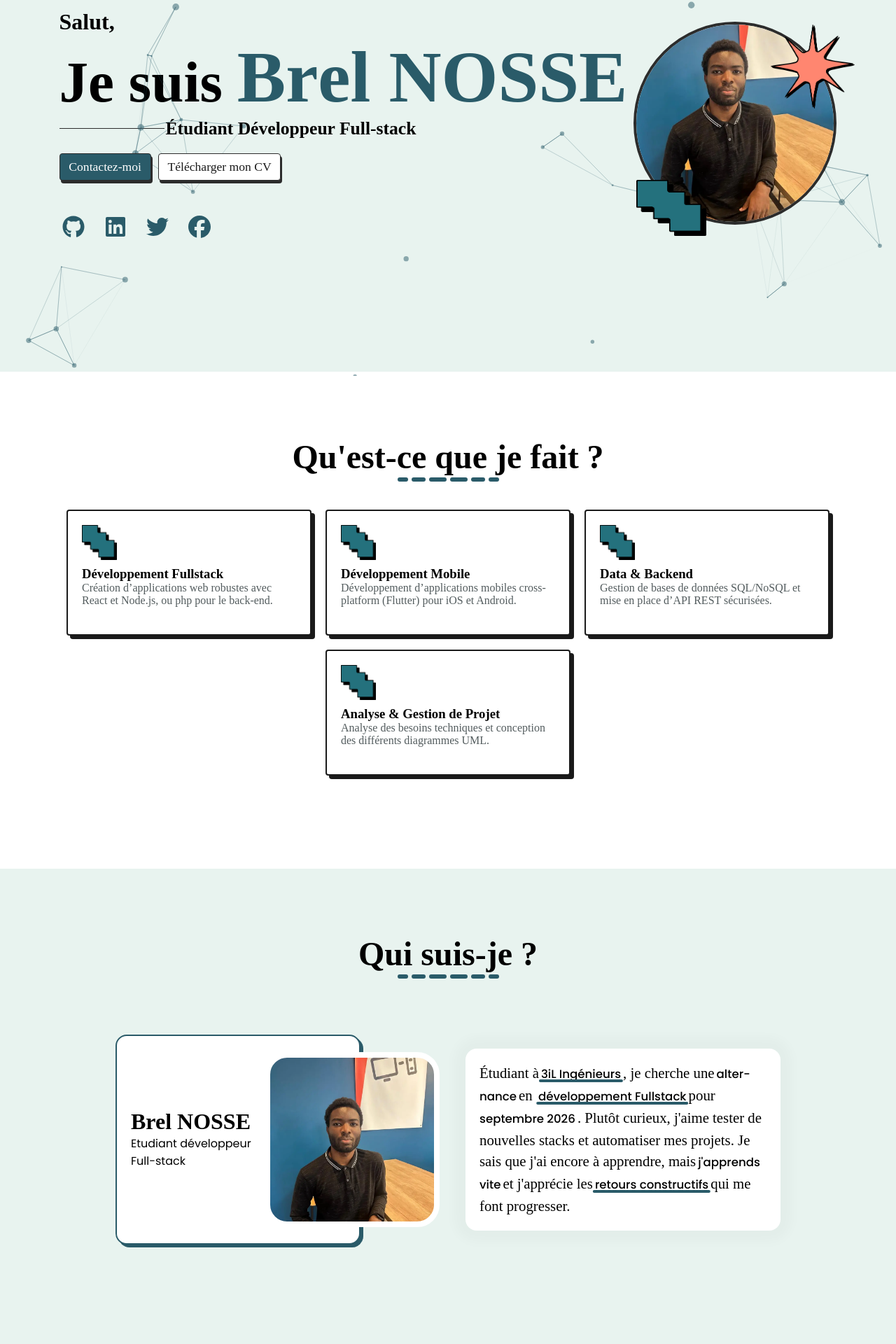
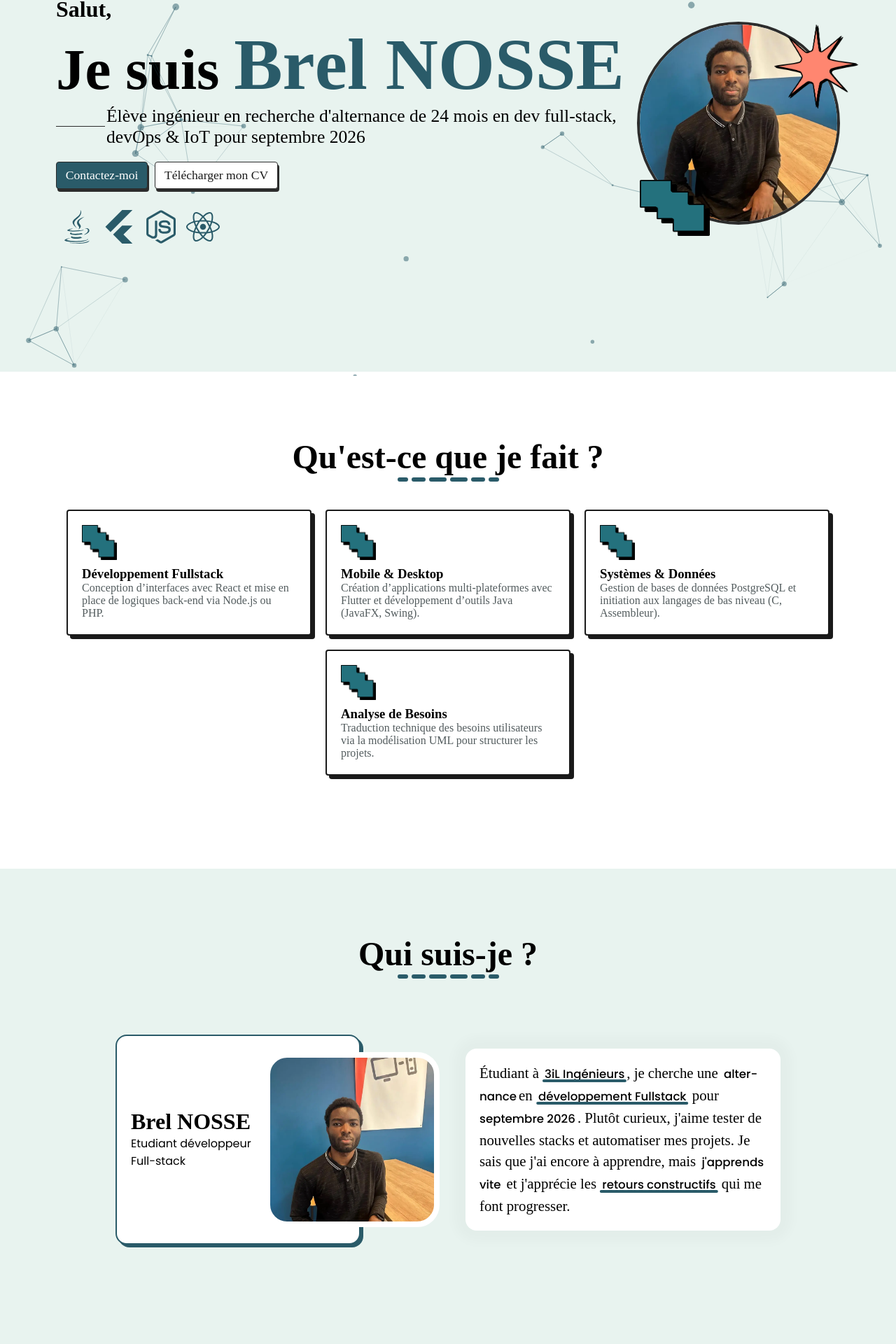
Before and after one commit to brelnosse/portofolio, a React (Create React App) app: page / in a window 1280 px wide. Shown: the part 263-2183 px from the top of the page at 70% size. Built offline with nearby package versions, Linux system fonts and the light colour scheme; a web font is replaced by a local one.

Commit message:
ui: updated the first sentence and added main stacks

```diff
--- a/public/index.html
+++ b/public/index.html
@@ -7,7 +7,7 @@
     <meta name="theme-color" content="#000000" />
     <meta
       name="description"
-      content="Hi, i'm brel nosse, a junior fullstack developer. I transform complex problems by using elegant solutions"
+      content="Hi, I'm Brel Nosse, an engineering student looking for an apprenticeship starting in September 2026. I transform complex problems into elegant solutions."
     />
     <link rel="apple-touch-icon" href="%PUBLIC_URL%/logo192.png" />
     <link rel="manifest" href="%PUBLIC_URL%/manifest.json" />
--- a/src/assets/style/about.css
+++ b/src/assets/style/about.css
@@ -23,12 +23,16 @@
     width: 350px;
     max-width: 350px;
     display: flex;
+    transform: perspective(1000px) rotateY(10deg);
+    transition: all 0.8s ease-out;
     align-items: center;
     border-radius: 16px;
     width: fit-content;
     box-shadow: 4px 4px 0px 0px var(--primary-color);
     border: 2px solid var(--primary-color);
-    transform: rotateY('40deg');
+}
+.aboutme.active .profileCaption {
+    transform: perspective(1000px) rotateY(0deg);
 }
 .profileCaption h3{
     font-size: 2em;
@@ -82,6 +86,26 @@
     background-color: var(--primary-color);
     transform: translateX(-50%);
     border-radius: 8px;
+}
+.reveal-item {
+    opacity: 0;
+    transform: translateY(30px);
+    transition: opacity 0.8s ease-out, transform 0.8s ease-out;
+}
+
+/* État quand la section est visible */
+.aboutme.active .reveal-item {
+    opacity: 1;
+    transform: translateY(0);
+}
+
+/* Gestion de la séquence (stagger) avec des délais */
+.aboutme.active .profileCaption {
+    transition-delay: 0.2s;
+}
+
+.aboutme.active .profileDescription {
+    transition-delay: 0.5s;
 }
 @media screen and (max-width: 1110px) {
     .aboutContainer{
--- a/src/assets/style/button.css
+++ b/src/assets/style/button.css
@@ -6,7 +6,7 @@
     box-shadow: 0.125rem 0.25rem 0px 0px var(--border-color);
     border-radius: var(--border-radius);
     cursor: pointer;
-    transition: all 0.1s;
+    transition: all 0.2s;
     font-size: 1.1em;
 }
 .btn.bold{
--- a/src/assets/style/hero.css
+++ b/src/assets/style/hero.css
@@ -4,19 +4,20 @@ section.hero{
     align-items: center;
     justify-content: space-around;
 }
-.heroDescription h4{
-    display: flex;
-    font-size: 1.6em;
-    user-select: none;
-    align-items: center;
-}
 .heroDescription h3{
     font-size: 2em;
     user-select: none;
 }
 .heroDescription h1{
+    font-size: 6.5em;
+}
+.heroDescription h4{
+    display: flex;
+    font-size: 1.6em;
     user-select: none;
-    font-size: 6.5em;
+    font-weight: 300;
+    align-items: center;
+    font-family: poppins;
 }
 .heroDescription .actions{
     padding: 1.25rem 0px;
@@ -86,7 +87,7 @@ section.hero{
 }
 
 .hero-line {
-    display: inline-block;
+    display: inline-flex;
     height: 1px;
     background-color: var(--border-color);
     margin-right: 2px;
@@ -98,7 +99,7 @@ section.hero{
 }
 
 .hero-line.line-visible {
-    width: 9.375rem;
+    width: 6.375rem;
 }
 
 /* H3 animation - slides from left */
@@ -220,7 +221,7 @@ section.hero .socialsContainer{
 }
 @media  screen and (max-width: 720px) {
     .hero-line.line-visible {
-        width: 5rem;
+        width: 2rem;
     }
     .heroDescription h4::before{
         width: 5rem;
--- /dev/null
+++ b/src/assets/style/mainstack.css
@@ -0,0 +1,29 @@
+.mainstack{
+    height: 100%;
+    flex: 1;
+    display: flex;
+    align-items: center;
+    justify-content: flex-start;
+    transition: all 0.2s;
+    padding: 10px 0px;
+}
+.mainstack{
+    text-decoration: none;
+}
+.mainstack a{
+    transform: scale(1);
+    transition: all 0.3s;
+}
+.mainstack a:hover{
+    transform: scale(1.5);
+}
+.mainstack svg{
+    font-size: 3em;
+    color: var(--primary-color);
+    cursor: pointer;
+}
+@media screen and (max-width: 940px) {
+    .mainstack{
+        justify-content: center;
+    }
+}
--- a/src/assets/style/skillsresumecard.css
+++ b/src/assets/style/skillsresumecard.css
@@ -3,18 +3,17 @@
     height: 180px;
     cursor: pointer;
     opacity: 0;
-    transform: translateX(50px);
-    transition: opacity 1s cubic-bezier(0.16, 1, 0.3, 1),
-                transform 1s cubic-bezier(0.16, 1, 0.3, 1);
+    transform: translateX(-20px);
+    transition: opacity 0.8s linear,
+                transform 0.8s linear;
+    backface-visibility: hidden;
 }
 
-/* État visible : carte descend depuis le haut */
 .skills-resume_card.visible {
     transform: translateX(0);
     opacity: 1;
 }
 
-/* Styles de base */
 .skills-resume_card img {
     width: 50px;
     height: 50px;
--- a/src/components/About.tsx
+++ b/src/components/About.tsx
@@ -1,33 +1,61 @@
+import React, { useRef, useEffect, useState } from "react";
 import Underlined from "./Underlined";
+import { useSection } from "../hooks/useSection";
 //@ts-ignore
 import '../assets/style/about.css';
-import { useRef } from "react";
-import { useSection } from "../hooks/useSection";
 
-const About:React.FC = () => {
+const About: React.FC = () => {
     const AboutRef = useRef<HTMLElement>(null);
+    const [isVisible, setIsVisible] = useState(false);
+
     useSection(AboutRef, 'a propos');
+
+    useEffect(() => {
+        const observer = new IntersectionObserver(
+            ([entry]) => {
+                if (entry.isIntersecting) {
+                    setIsVisible(true);
+                }else{
+                    setIsVisible(false);
+                }
+            },
+            { threshold: 0.5 }
+        );
+
+        if (AboutRef.current) {
+            observer.observe(AboutRef.current);
+        }
+
+        return () => observer.disconnect();
+    }, []);
+
     return (
-        <section className="aboutme" ref={AboutRef}>
+        <section
+            className={`aboutme ${isVisible ? 'active' : ''}`}
+            ref={AboutRef}
+        >
             <Underlined text='Qui suis-je ?'/>
+
             <div className="aboutContainer">
-                <div className="profileCaption">
+                {/* On ajoute la classe de base reveal-item pour l'animation */}
+                <div className="profileCaption reveal-item">
                     <div className="pc-description">
                         <h3>Brel NOSSE</h3>
                         <h4>Etudiant développeur Full-stack</h4>
                     </div>
-                    <div className="pc-img">
-                    </div>
+                    <div className="pc-img"></div>
                 </div>
-                <p className="profileDescription">
-                    Étudiant à<span>3iL Ingénieurs</span>, je cherche une<span>alternance</span>
-                    en <span>développement Fullstack</span>pour<span>septembre 2026</span>. Plutôt curieux,
+
+                <p className="profileDescription reveal-item">
+                    Étudiant à <span>3iL Ingénieurs</span>, je cherche une <span>alternance</span>
+                    en <span>développement Fullstack</span> pour <span>septembre 2026</span>. Plutôt curieux,
                     j'aime tester de nouvelles stacks et automatiser mes projets.
-                    Je sais que j'ai encore à apprendre, mais<span>j'apprends vite</span>et
-                    j'apprécie les<span>retours constructifs</span>qui me font progresser.
+                    Je sais que j'ai encore à apprendre, mais <span>j'apprends vite</span> et
+                    j'apprécie les <span>retours constructifs</span> qui me font progresser.
                 </p>
             </div>
         </section>
     );
 }
+
 export default About;
--- a/src/components/Hero.tsx
+++ b/src/components/Hero.tsx
@@ -5,6 +5,7 @@ import '../assets/style/hero.css';
 //@ts-ignore
 import { MenuItems } from "../data/menuItems";
 import SocialMedia from "./SocialMedia";
+import MainStack from "./MainStack";
 
 const Hero: React.FC<{isFormVisible: boolean; setIsFormVisible: (v: boolean) => void;}> = ({isFormVisible, setIsFormVisible}) => {
     const name = "Brel NOSSE";
@@ -99,7 +100,6 @@ const Hero: React.FC<{isFormVisible: boolean; setIsFormVisible: (v: boolean) =>
                                         </span>
                                     );
                                 })}
-                                {/* Gérer l'espace après le mot pour l'animation */}
                                 {wordIndex < wordsArray.length - 1 && (
                                     <span className={`letter ${currentLetterCount++ < visibleLetters ? 'letter-visible' : 'letter-hidden'}`}>
                                         {'\u00A0'}
@@ -112,7 +112,7 @@ const Hero: React.FC<{isFormVisible: boolean; setIsFormVisible: (v: boolean) =>
                 <h4>
                     <span className={`hero-line ${showLine ? 'line-visible' : 'line-hidden'}`}></span>
                     <span className={`hero-h4-text ${showH4Text ? 'element-visible' : 'element-hidden'}`}>
-                        Étudiant Développeur Full-stack
+                        Élève ingénieur en recherche d'alternance de 24 mois en dev full-stack, devOps & IoT pour septembre 2026
                     </span>
                 </h4>
                 <div className="actions">
@@ -125,7 +125,7 @@ const Hero: React.FC<{isFormVisible: boolean; setIsFormVisible: (v: boolean) =>
                         <Button type='light' valueText='Télécharger mon CV'/>
                     </div>
                 </div>
-                <SocialMedia/>
+                <MainStack />
             </div>
             <div className={`heroImg ${showImage ? 'image-visible' : 'image-hidden'}`}>
                 <img src={require('../assets/images/square.png')} alt="squares" style={{height: '80px', width: '100px'}} className='s'/>
--- /dev/null
+++ b/src/components/MainStack.tsx
@@ -0,0 +1,25 @@
+import { Link } from "react-router-dom";
+//@ts-ignore
+import '../assets/style/mainstack.css';
+
+import { FontAwesomeIcon } from "@fortawesome/react-fontawesome";
+import { faJava, faFlutter, faNodeJs, faReact } from "@fortawesome/free-brands-svg-icons";
+const MainStack: React.FC = () =>{
+    return (
+        <div className='mainstack'>
+            <Link to={"https://github.com/brelnosse"} target='_blank'>
+                <FontAwesomeIcon icon={faJava}/>
+            </Link>
+            <Link to={"https://www.linkedin.com/in/brel-nosse-88a3a2377/"} target='_blank'>
+                <FontAwesomeIcon icon={faFlutter}/>
+            </Link>
+            <Link to={"https://x.com/BrelNosse"} target='_blank'>
+                <FontAwesomeIcon icon={faNodeJs}/>
+            </Link>
+            <Link to={"https://www.facebook.com/profile.php?id=61568437907463"} target='_blank'>
+                <FontAwesomeIcon icon={faReact}/>
+            </Link>
+        </div>
+    );
+}
+export default MainStack;
--- a/src/components/SkillsResumeCard.tsx
+++ b/src/components/SkillsResumeCard.tsx
@@ -20,11 +20,12 @@ const SkillsResumeCard: React.FC<SkillsResumeCardprops & { index: number }> = ({
             const entry = entries[0];
             if (entry.isIntersecting) {
                 card.classList.add('visible');
-            } else {
+            }else{
                 card.classList.remove('visible');
             }
         }, {
-            threshold: 0.5,
+            threshold: 0.15,
+            rootMargin: '0px 0px -50px 0px'
         });
 
         observer.observe(card);
--- a/src/data/skillsresumeItems.ts
+++ b/src/data/skillsresumeItems.ts
@@ -4,21 +4,21 @@ export const skillsResumeItems: SkillsResumeCardprops[] = [
   {
     image: require('../assets/images/square.png'),
     title: 'Développement Fullstack',
-    description: 'Création d’applications web robustes avec React et Node.js, ou php pour le back-end.',
+    description: 'Conception d’interfaces avec React et mise en place de logiques back-end via Node.js ou PHP.',
   },
   {
     image: require('../assets/images/square.png'),
-    title: 'Développement Mobile',
-    description: 'Développement d’applications mobiles cross-platform (Flutter) pour iOS et Android.',
+    title: 'Mobile & Desktop',
+    description: 'Création d’applications multi-plateformes avec Flutter et développement d’outils Java (JavaFX, Swing).',
   },
   {
     image: require('../assets/images/square.png'),
-    title: 'Data & Backend',
-    description: 'Gestion de bases de données SQL/NoSQL et mise en place d’API REST sécurisées.',
+    title: 'Systèmes & Données',
+    description: 'Gestion de bases de données PostgreSQL et initiation aux langages de bas niveau (C, Assembleur).',
   },
   {
     image: require('../assets/images/square.png'),
-    title: 'Analyse & Gestion de Projet',
-    description: 'Analyse des besoins techniques et conception des différents diagrammes UML.',
+    title: 'Analyse de Besoins',
+    description: 'Traduction technique des besoins utilisateurs via la modélisation UML pour structurer les projets.',
   }
 ]
```
